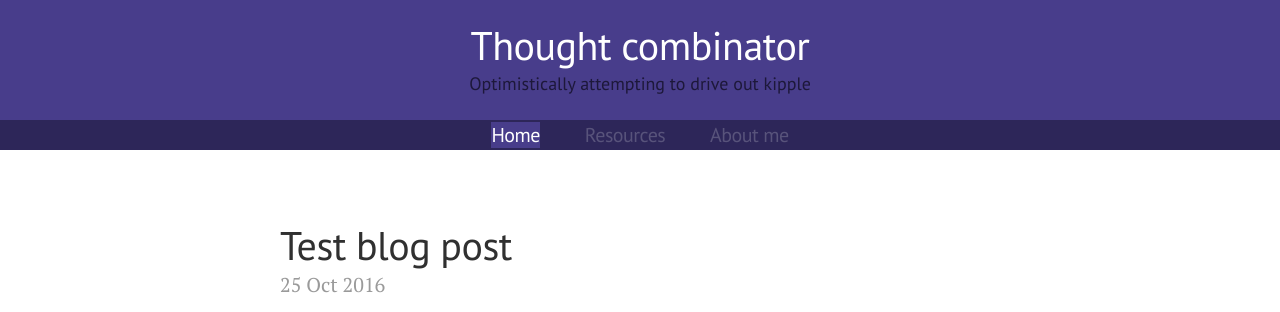
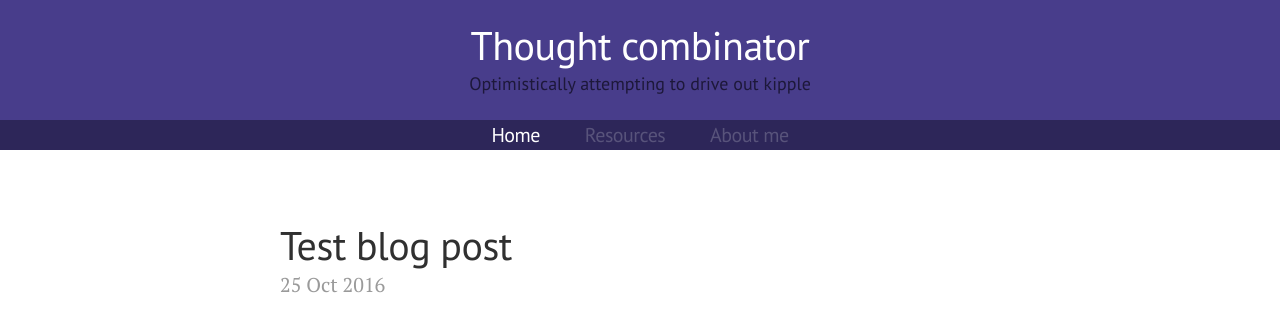
Before and after one commit to elliottroland/elliottroland.github.io, a Jekyll site: the page built from index.html, in a window 1280 px wide. Shown: the top 312 px of the page. Built offline with Jekyll 4.4.1, drawn with Linux system fonts in a browser that asks for light colours; the list of posts is cut into pages by our own code.

Commit message:
And again, more tweaks

```diff
--- a/public/css/lanyon.css
+++ b/public/css/lanyon.css
@@ -153,7 +153,7 @@ h1, h2, h3, h4, h5, h6, .page-list {
   color: #fff;
 }
 .container.page-list a.active {
-  background-color: #483d8b;
+  /* background-color: #483d8b; */
   color: #fff;
 }
 
```
